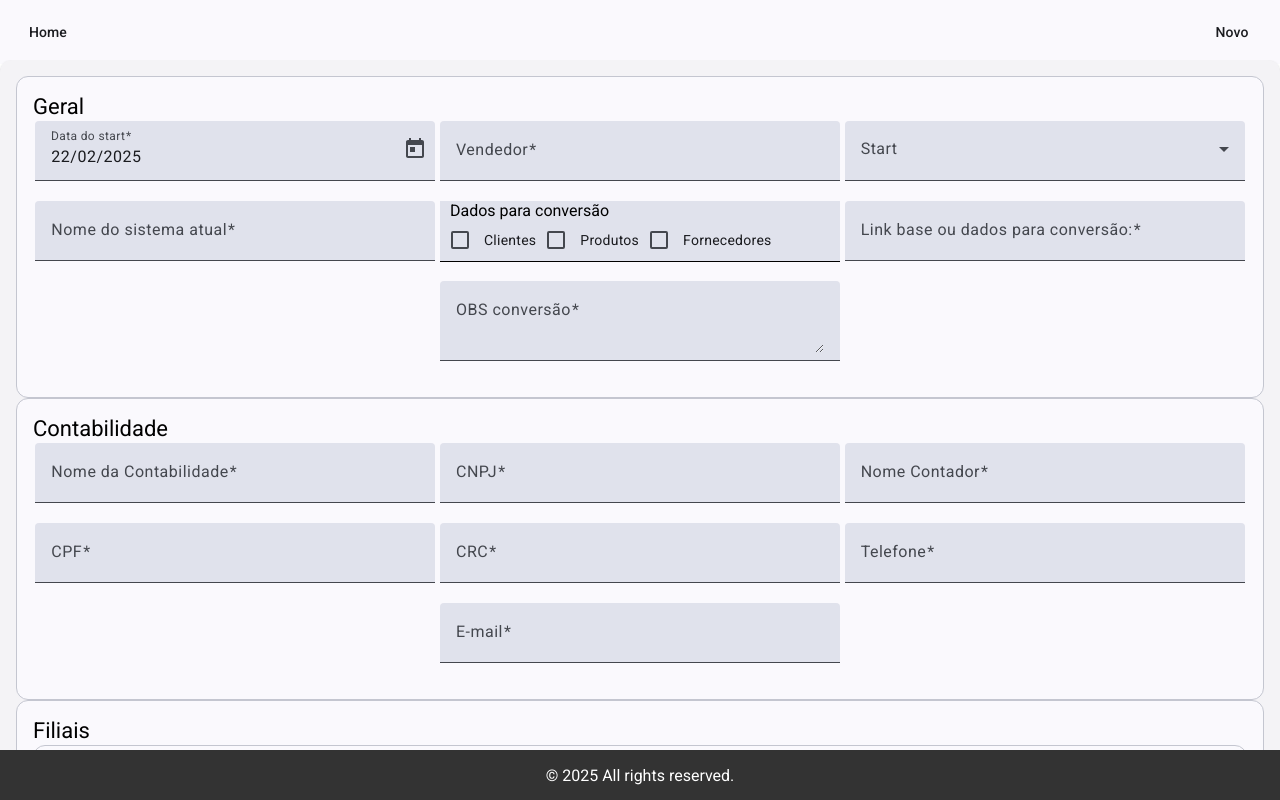
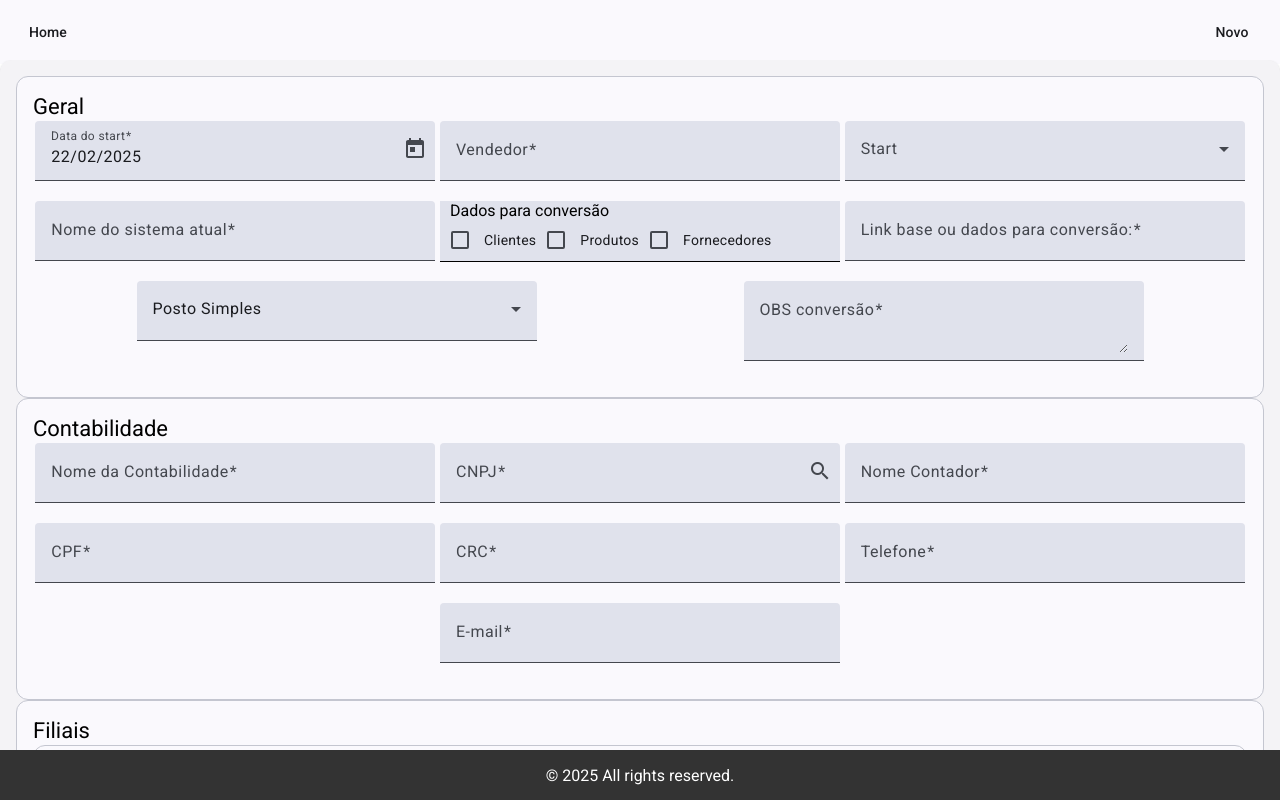
Before and after one commit to vinybisol/solve-client-from-web, an Angular app: page /register in a window 1280 px wide. Built offline with nearby package versions, Linux system fonts and the light colour scheme.

Commit message:
accounting changes
#17
Add button to ger accounting data

```diff
--- a/src/app/pages/register/accounting-form/accounting-form.component.html
+++ b/src/app/pages/register/accounting-form/accounting-form.component.html
@@ -11,6 +11,12 @@
             <mat-form-field>
                 <mat-label>CNPJ</mat-label>
                 <input type="number" matInput formControlName="accountingCNPJ">
+                <button matSuffix mat-icon-button (click)="onCNPJLoad()">
+                    <mat-icon>search</mat-icon>
+                </button>
+                @if(activeProgressBar()){
+                <mat-progress-bar mode="query"></mat-progress-bar>
+                }
             </mat-form-field>
             <mat-form-field>
                 <mat-label>Nome Contador</mat-label>
--- a/src/app/pages/register/accounting-form/accounting-form.component.ts
+++ b/src/app/pages/register/accounting-form/accounting-form.component.ts
@@ -1,15 +1,52 @@
-import { Component, Input } from '@angular/core';
+import { Component, inject, Input, signal } from '@angular/core';
 import { FormGroup, ReactiveFormsModule } from '@angular/forms';
 import { MatCardModule } from '@angular/material/card';
 import { MatFormFieldModule } from '@angular/material/form-field';
 import { MatInputModule } from '@angular/material/input';
+import { BranchService } from '../branches/services/branch.service';
+import { MatSnackBar } from '@angular/material/snack-bar';
+import { MatIconModule } from '@angular/material/icon';
+import { MatProgressBarModule } from '@angular/material/progress-bar';
+import { MatButtonModule } from '@angular/material/button';
+import { CommonModule } from '@angular/common';
 
 @Component({
   selector: 'app-accounting-form',
-  imports: [MatInputModule, MatFormFieldModule, ReactiveFormsModule, MatCardModule],
+  imports: [CommonModule, MatInputModule, MatButtonModule, MatIconModule, MatFormFieldModule, ReactiveFormsModule, MatCardModule, MatProgressBarModule],
   templateUrl: './accounting-form.component.html',
   styleUrl: './accounting-form.component.scss'
 })
 export class AccountingFormComponent {
   @Input() accountingForm!: FormGroup;
-};
+
+  activeProgressBar = signal<boolean>(false);
+  private branchService = inject(BranchService);
+  private snackBar = inject(MatSnackBar);
+
+  onCNPJLoad() {
+    this.activeProgressBar.set(true);
+    const cnpj = this.accountingForm.get('accountingCNPJ')?.value;
+    if (!cnpj) {
+      this.activeProgressBar.set(false);
+      return;
+    }
+
+    this.branchService.loadBranchData(cnpj).subscribe({
+      next: (data) => {
+        this.accountingForm.patchValue({
+          accountingName: data.razao_social,
+          accountingPhone: data.estabelecimento.ddd1 + data.estabelecimento.telefone1,
+          accountingEmail: data.estabelecimento.email,
+        });
+        this.activeProgressBar.set(false);
+      },
+      error: (e) => {
+        console.error(e);
+        this.activeProgressBar.set(false);
+        this.snackBar.open('CNPJ não encontrado', 'Fechar', {
+          duration: 5000
+        });
+      }
+    });
+  };
+}
--- a/src/app/pages/register/branches/branches-form/branches-form.component.html
+++ b/src/app/pages/register/branches/branches-form/branches-form.component.html
@@ -1,13 +1,16 @@
 <mat-card appearance="outlined">
     <mat-card-actions>
+        @if (isSingleBranch) {
         <button mat-button (click)="close.emit()">Remover filial</button>
+        }
     </mat-card-actions>
     <mat-card-content>
         <form class="form" [formGroup]="registerFormGroup">
-            <mat-form-field>
+            @if (isSingleBranch) { <mat-form-field>
                 <mat-label>Numero da filial</mat-label>
                 <input type="number" matInput formControlName="branchNumber">
-            </mat-form-field>
+            </mat-form-field>}
+
             <mat-form-field>
                 <mat-label>CNPJ</mat-label>
                 <input type="number" matInput formControlName="branchCNPJ">
--- a/src/app/pages/register/branches/branches-form/branches-form.component.ts
+++ b/src/app/pages/register/branches/branches-form/branches-form.component.ts
@@ -1,5 +1,5 @@
 import { CommonModule } from '@angular/common';
-import { Component, inject, output, signal } from '@angular/core';
+import { Component, inject, Input, OnChanges, output, signal, SimpleChanges } from '@angular/core';
 import { FormBuilder, ReactiveFormsModule, Validators } from '@angular/forms';
 import { MatButtonModule } from '@angular/material/button';
 import { MatCardModule } from '@angular/material/card';
@@ -19,6 +19,7 @@ import { BranchService } from '../services/branch.service';
   styleUrl: './branches-form.component.scss'
 })
 export class BranchesFormComponent {
+  @Input() isSingleBranch: boolean = false;
   close = output<void>();
 
   activeProgressBar = signal<boolean>(false);
--- a/src/app/pages/register/branches/branches-list/branches-list.component.html
+++ b/src/app/pages/register/branches/branches-list/branches-list.component.html
@@ -4,6 +4,8 @@
     </mat-card-header>
     <mat-card-content>
         <ng-container #container></ng-container>
+        @if (isSingleBranch) {
         <button mat-button (click)="addBranch()">Adicionar filial</button>
+        }
     </mat-card-content>
 </mat-card>
--- a/src/app/pages/register/branches/branches-list/branches-list.component.ts
+++ b/src/app/pages/register/branches/branches-list/branches-list.component.ts
@@ -1,5 +1,5 @@
 import { CommonModule } from '@angular/common';
-import { Component, ComponentRef, OnInit, viewChild, ViewContainerRef } from '@angular/core';
+import { Component, ComponentRef, Input, OnChanges, OnInit, SimpleChanges, viewChild, ViewContainerRef } from '@angular/core';
 import { MatButtonModule } from '@angular/material/button';
 import { MatCardModule } from '@angular/material/card';
 
@@ -11,16 +11,27 @@ import { BranchesFormComponent } from '../branches-form/branches-form.component'
   templateUrl: './branches-list.component.html',
   styleUrl: './branches-list.component.scss'
 })
-export class BranchesListComponent implements OnInit {
+export class BranchesListComponent implements OnChanges {
+
+  @Input() isSingleBranch: boolean = true;
+
   vcr = viewChild('container', { read: ViewContainerRef });
   components: BranchesFormComponent[] = [];
 
   ngOnInit(): void {
-    this.addBranch();
+    //this.addBranch();
   }
+  ngOnChanges(changes: SimpleChanges): void {
+    if (changes['isSingleBranch']) {
+      this.components.forEach(f => f.close.emit());
+      this.addBranch();
+    }
+  }
+
 
   async addBranch() {
     const componentRef = this.vcr()?.createComponent(BranchesFormComponent);
+    componentRef?.setInput('isSingleBranch', this.isSingleBranch);
     //se inscreve no evento close do componente
     componentRef?.instance?.close.subscribe(() => this.removeBranch(componentRef));
 
--- a/src/app/pages/register/general-form/general-form.component.html
+++ b/src/app/pages/register/general-form/general-form.component.html
@@ -42,6 +42,12 @@
                 <mat-label>Link base ou dados para conversão:</mat-label>
                 <input matInput formControlName="linkConversion">
             </mat-form-field>
+            <mat-form-field>
+                <mat-select placeholder="Tipo de sistema" formControlName="typeConversion">
+                    <mat-option value="posto" selected>Posto Simples</mat-option>
+                    <mat-option value="central">Central</mat-option>
+                </mat-select>
+            </mat-form-field>
             <mat-form-field class="textarea">
                 <mat-label>OBS conversão</mat-label>
                 <textarea matInput formControlName="systemConversion"></textarea>
--- a/src/app/pages/register/interfaces/register-interface.ts
+++ b/src/app/pages/register/interfaces/register-interface.ts
@@ -6,6 +6,7 @@ export default interface RegisterInterface {
     startType: FormControl<string | null>;
     systemConversion: FormControl<string | null>;
     linkConversion: FormControl<string | null>;
+    typeConversion: FormControl<string | null>;
     whatConverterProducts: FormControl<boolean | null>;
     whatConverterClients: FormControl<boolean | null>;
     whatConverterSuppliers: FormControl<boolean | null>;
--- a/src/app/pages/register/register.component.html
+++ b/src/app/pages/register/register.component.html
@@ -3,7 +3,7 @@
         <mat-card-content class="mat__card-content">
             <app-general-form [generalForm]="myform"></app-general-form>
             <app-accounting-form [accountingForm]="myform"></app-accounting-form>
-            <app-branches-list></app-branches-list>
+            <app-branches-list [isSingleBranch]="isSingleBranch()"></app-branches-list>
             <app-other-informations-form [otherForm]="myform"></app-other-informations-form>
         </mat-card-content>
         <mat-card-actions>
--- a/src/app/pages/register/register.component.ts
+++ b/src/app/pages/register/register.component.ts
@@ -1,4 +1,4 @@
-import { Component, inject, ViewChild } from '@angular/core';
+import { Component, inject, signal, ViewChild } from '@angular/core';
 import { MatButtonModule } from '@angular/material/button';
 import { MatCardModule } from '@angular/material/card';
 
@@ -19,6 +19,7 @@ import RegisterInterface from './interfaces/register-interface';
   animations: []
 })
 export class RegisterComponent {
+  public isSingleBranch = signal<boolean>(false);
   @ViewChild(BranchesListComponent) branchesLists: BranchesListComponent | undefined;
   public myform!: FormGroup<RegisterInterface>;
   private formBuilder = inject(FormBuilder);
@@ -37,6 +38,7 @@ export class RegisterComponent {
       whatConverterSuppliers: this.formBuilder.control<boolean>(false),
       conversionData: this.formBuilder.control<string>('', [Validators.required, Validators.minLength(3), Validators.maxLength(50)]),
       databaseLink: this.formBuilder.control<string>('', [Validators.required, Validators.minLength(3), Validators.maxLength(50)]),
+      typeConversion: this.formBuilder.control<string>('posto', [Validators.required, Validators.minLength(3), Validators.maxLength(50)]),
 
       //accountingForm
       accountingName: this.formBuilder.control<string>('', [Validators.required, Validators.minLength(3), Validators.maxLength(50)]),
@@ -57,6 +59,22 @@ export class RegisterComponent {
       otherInformations: this.formBuilder.control<string>(''),
     });
 
+  }
+
+  onFormChange(): void {
+    this.myform.valueChanges.subscribe((changes) => {
+      const typeConversion = changes.typeConversion;
+      if (typeConversion === 'posto') {
+        this.isSingleBranch.set(false);
+      }
+      else {
+        this.isSingleBranch.set(true);
+      }
+    });
+  }
+
+  ngAfterViewInit(): void {
+    this.onFormChange();
   }
 
 
```
